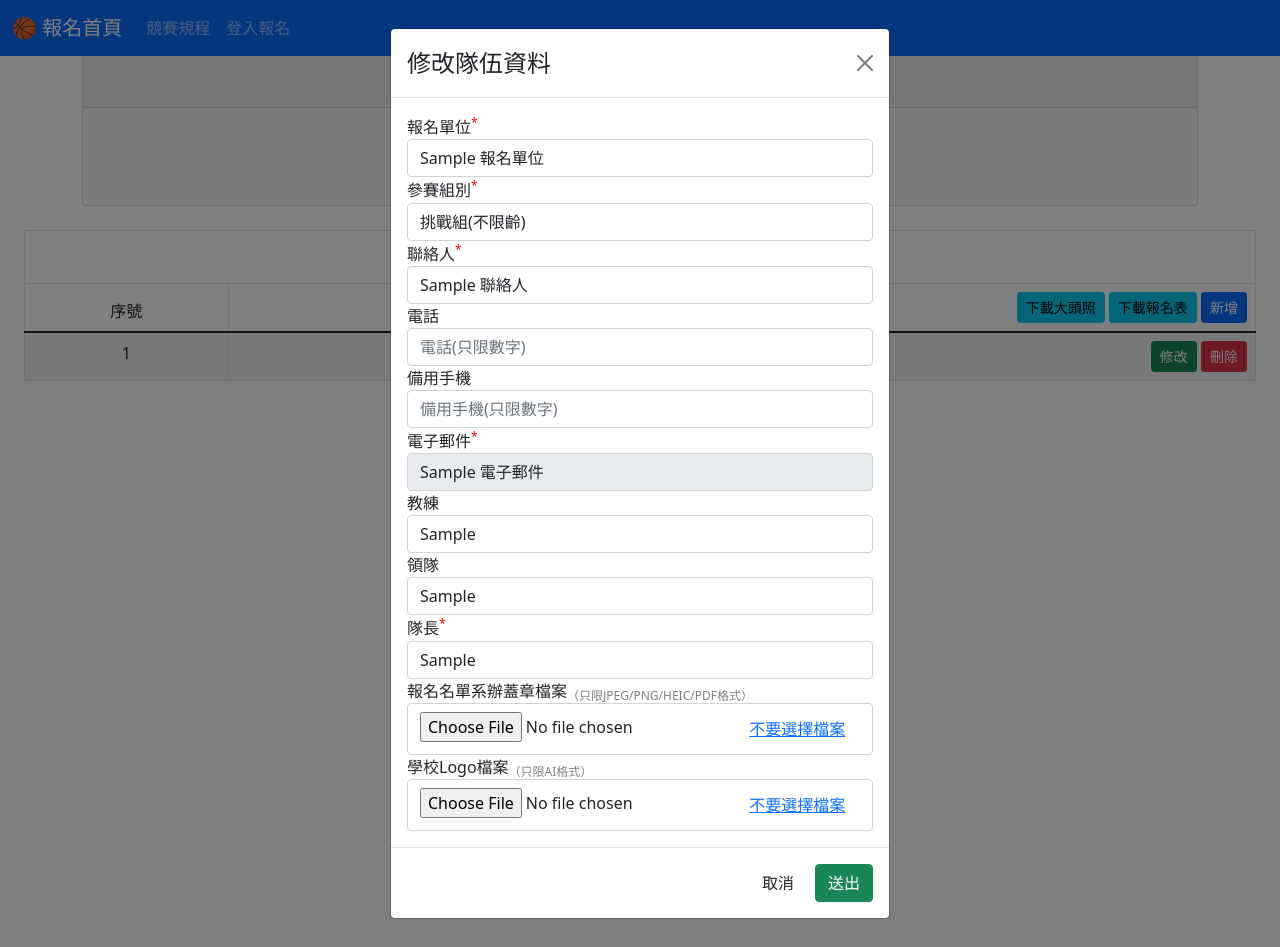
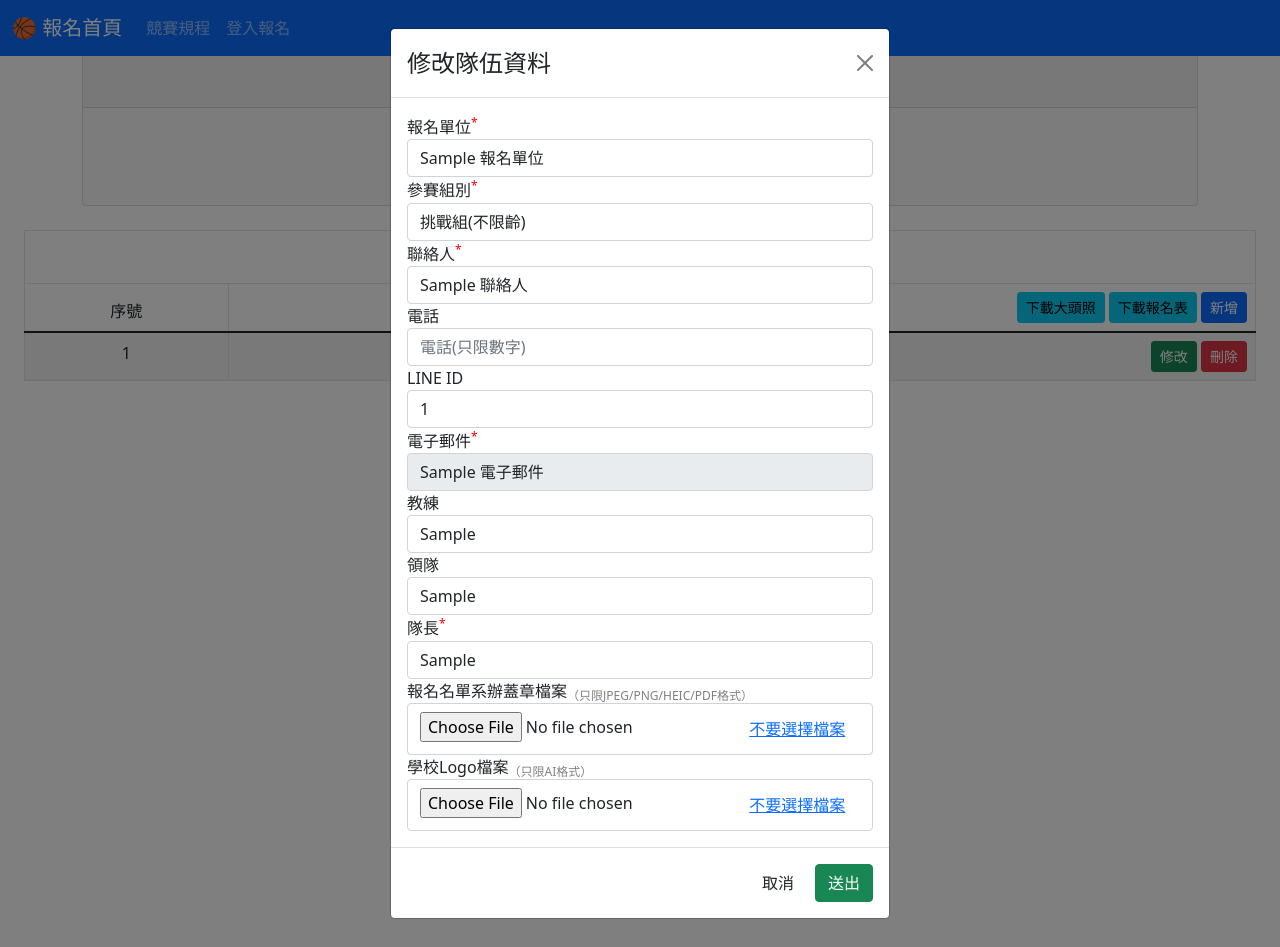
Before and after one commit to momonong/competition-registration-system, a Flask app: template templates/output7.html in a window 1280 px wide, after a click on "修改". Run offline with Flask 3, Linux system fonts and the light colour scheme; the template is opened without the code that fills it: most values are stand-ins (such as "Sample title", 1, 10 or a date in 2020); some libraries are stand-ins or nearby versions.

Commit message:
Fix LINE ID on html files

```diff
--- a/app.py
+++ b/app.py
@@ -199,7 +199,7 @@ def editteam_member(team_id):
             FROM registration WHERE team_num={team_id} ORDER BY reg_pid'''
         data = engine.execute(sql)
         column_names = data.keys()
-        sql_team = f'''SELECT A.team_id,B.id,team_name 報名單位,group_id 參賽組別,name 聯絡人,phone 電話,mobile 備用手機,email 電子郵件,
+        sql_team = f'''SELECT A.team_id,B.id,team_name 報名單位,group_id 參賽組別,name 聯絡人,phone 電話,mobile "LINE ID",email 電子郵件,
                 coach 教練,head_coach 領隊,team_captain 隊長,
                 CASE WHEN sign_data IS NOT NULL THEN 'Y' ELSE '' END as 系辦蓋章,
                 CASE WHEN logo_data IS NOT NULL THEN 'Y' ELSE '' END as "學校Logo",
@@ -586,7 +586,7 @@ def download(team_id):
     sheet['F3'].value = df1['聯絡人'].values[0]
     # 將 電話 資料存放至指定儲存格
     sheet['C4'].value = df1['電話'].values[0]
-    # 將 備用手機 資料存放至指定儲存格
+    # 將 LINE_ID 資料存放至指定儲存格
     sheet['F4'].value = df1['LINE_ID'].values[0]
     # 將 電子郵件 資料從存放至指定儲存格
     sheet['C5'].value = df1['電子郵件'].values[0]
--- a/templates/output7.html
+++ b/templates/output7.html
@@ -89,9 +89,9 @@
                                     id="in_phone" placeholder="電話(只限數字)" value="{{outteam['電話']}}" />
                             </div>
                             <div class="form-group ">
-                                <label for="in_mobile">備用手機</label>
-                                <input type="number" class="form-control" name="in_mobile"
-                                    id="in_mobile" placeholder="備用手機(只限數字)" value="{{outteam['備用手機']}}" />
+                                <label for="in_mobile">LINE ID</label>
+                                <input type="text" class="form-control" name="in_mobile"
+                                    id="in_mobile" placeholder="LINE ID" value="{{outteam['LINE ID']}}" />
                             </div>
                             <div class="form-group ">
                                 <label for="in_email" class="required-label">電子郵件</label>
```
